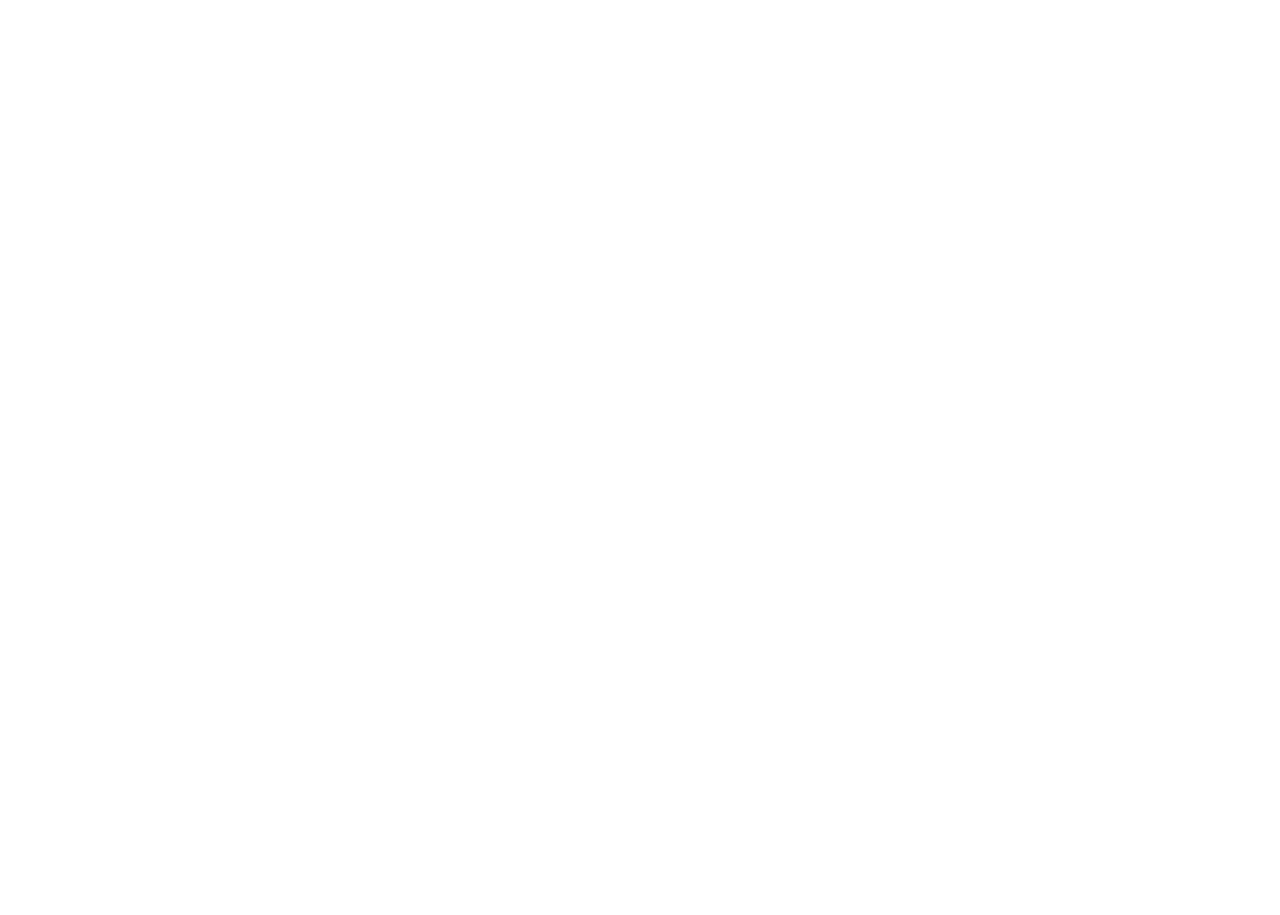
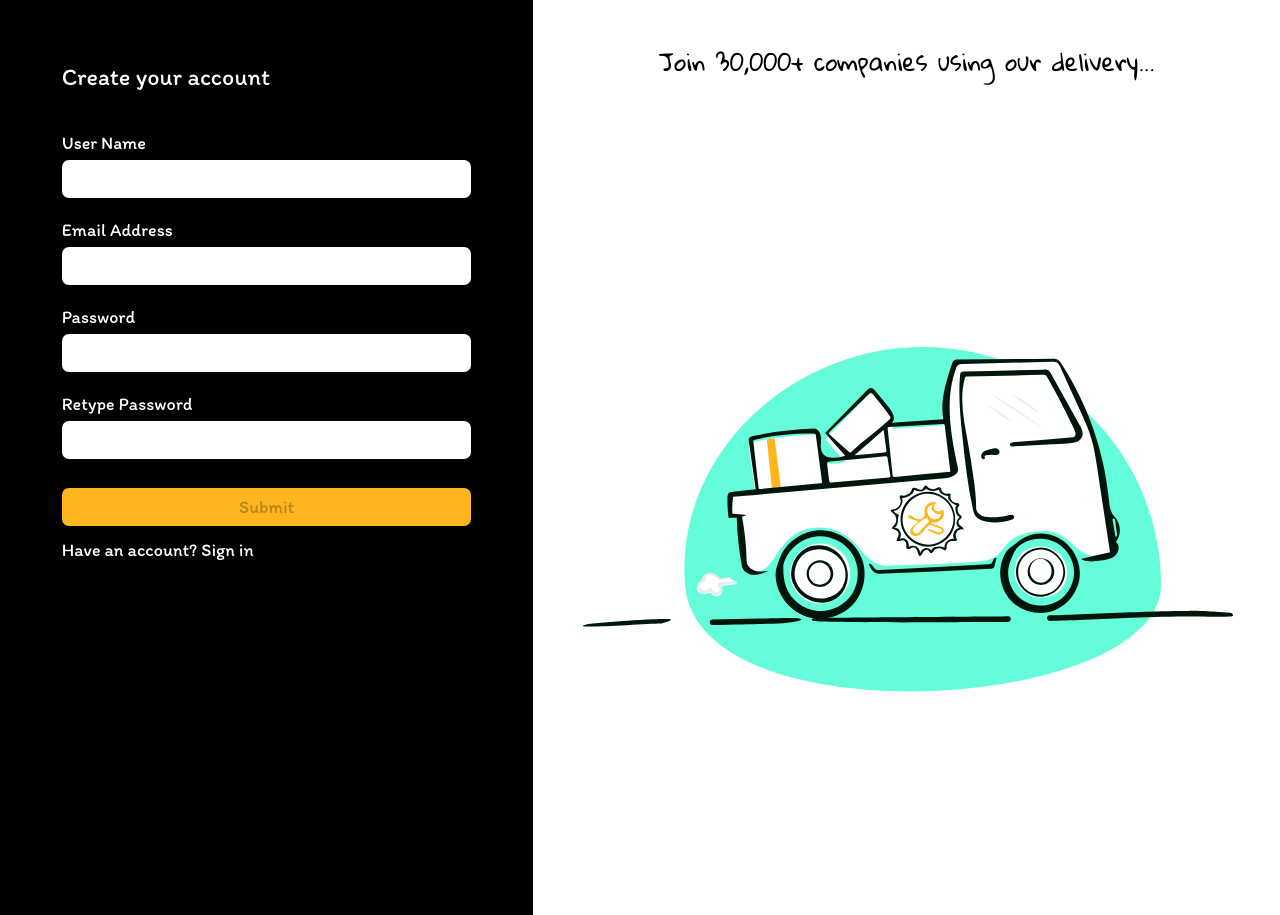
Before and after one commit to ike-njoku/unighana, an Angular app: page /login in a window 1280 px wide. Before the commit this address led to /. Before the commit the page ends 800 px from the top, so only its background shows below. Built offline with nearby package versions, Linux system fonts and the light colour scheme.

Commit message:
login route

```diff
--- a/src/app/app-routing.module.ts
+++ b/src/app/app-routing.module.ts
@@ -1,7 +1,7 @@
 import { NgModule } from '@angular/core';
 import { RouterModule, Routes } from '@angular/router';
 
-const routes: Routes = [ { path: 'register', loadChildren: () => import('./register/register.module').then(m => m.RegisterModule) }, { path: 'loader', loadChildren: () => import('./loader/loader.module').then(m => m.LoaderModule) }];
+const routes: Routes = [ { path: 'register', loadChildren: () => import('./register/register.module').then(m => m.RegisterModule) }, { path: 'loader', loadChildren: () => import('./loader/loader.module').then(m => m.LoaderModule) }, { path: 'login', loadChildren: () => import('./login/login.module').then(m => m.LoginModule) }];
 
 @NgModule({
   imports: [RouterModule.forRoot(routes)],
--- /dev/null
+++ b/src/app/login/login-routing.module.ts
@@ -0,0 +1,11 @@
+import { NgModule } from '@angular/core';
+import { RouterModule, Routes } from '@angular/router';
+import { LoginComponent } from './login.component';
+
+const routes: Routes = [{ path: '', component: LoginComponent }];
+
+@NgModule({
+  imports: [RouterModule.forChild(routes)],
+  exports: [RouterModule]
+})
+export class LoginRoutingModule { }
--- /dev/null
+++ b/src/app/login/login.component.css
@@ -0,0 +1 @@
+@import url('../register/register.component.css');
--- /dev/null
+++ b/src/app/login/login.component.html
@@ -0,0 +1,50 @@
+<div class="grid full-height">
+  <div class="col-5 pad-2 secondary-text form-container">
+    <form [formGroup]="signUpForm" class="grid pad-10">
+      <div class="col-12 header">
+        <h1>Create your account</h1>
+      </div>
+      <label for="userName" class="col-12" [class.field-error-color]="userName?.touched && userName?.errors">User
+        Name</label>
+      <input id="userName" type="text" formControlName="userName">
+      <label [class.field-error-color]="emailAddress?.touched && emailAddress?.errors" for="emailAddress"
+        class="col-12">Email Address</label>
+      <input id="emailAddress" type="email" formControlName="emailAddress">
+      <label [class.field-error-color]="password?.touched && password?.errors" for="password"
+        class="col-12">Password</label>
+      <input id="password" type="password" formControlName="password">
+      <div *ngIf="password?.value" class="col-12 hint">
+        <span [class.field-success-color]="passwordMatches('[A-Z]')">One capital letter, </span>
+        <span [class.field-success-color]="passwordMatches('[0-9]')">One number, </span>
+        <span [class.field-success-color]="passwordMatches('[!@#$%^&*(),.?:{}|<>]')">One special character</span>
+        <span class="float-right" [class.field-success-color]="password?.value?.length >= 6">{{password?.value?.length??
+          0}}/6</span>
+      </div>
+      <label
+        [class.field-error-color]="retypePassword?.value?.length > 0 && retypePassword?.value !== password?.value && retypePassword?.touched"
+        for="retypePasswordField" class="col-12">Retype Password</label>
+      <input type="password" id="retypePasswordField" formControlName="retypePassword">
+      <div *ngIf="retypePassword?.value?.length >0" class="col-12 hint">
+        <span
+          [class.field-success-color]="(password?.value === retypePassword?.value) && password?.value?.length > 0 ">same
+          as password field</span>
+      </div>
+      <button [disabled]="signUpForm.invalid" (click)="register()" class="col-12 primary-button">Submit<span
+          *ngIf="submitting">ting
+          <app-loader></app-loader>
+        </span>
+      </button>
+      <div class="col-12 mg-t-3">Have an account? Sign in</div>
+    </form>
+  </div>
+  <div class="col-7 text-center">
+    <div class="welcome-note secondary-font">
+      <h1>
+        <b>
+          Join 30,000+ companies using our delivery...
+        </b>
+      </h1>
+    </div>
+    <app-register-svg></app-register-svg>
+  </div>
+</div>
--- /dev/null
+++ b/src/app/login/login.component.ts
@@ -0,0 +1,66 @@
+import { Component, OnInit } from '@angular/core';
+import { FormBuilder, FormGroup, Validators } from '@angular/forms';
+import { ApiGatewayService } from '../api-gateway.service';
+import { CREATE_PASSWORD_REGEX } from '../constants';
+import { NotificationService } from '../pop-up-notifications/notification.service';
+
+@Component({
+  selector: 'app-login',
+  templateUrl: './login.component.html',
+  styleUrls: ['./login.component.css']
+})
+export class LoginComponent implements OnInit {
+
+  constructor(
+    private readonly formBuilder: FormBuilder,
+    private readonly apiService: ApiGatewayService,
+    private notificationService: NotificationService
+  ) { }
+
+  ngOnInit(): void {
+  }
+
+  signUpForm: FormGroup = this.formBuilder.group({
+    userName: [null, [Validators.required]],
+    emailAddress: [null, [Validators.email, Validators.required]],
+    password: [null, [Validators.required, Validators.pattern(CREATE_PASSWORD_REGEX)]],
+    retypePassword: [null, [Validators.required, Validators.pattern(CREATE_PASSWORD_REGEX)]]
+  })
+
+  submitting: boolean = false;
+
+  get userName() {
+    return this.signUpForm.get('userName');
+  }
+
+  get emailAddress() {
+    return this.signUpForm.get('emailAddress');
+  }
+
+  get password() {
+    return this.signUpForm.get('password');
+  }
+
+  get retypePassword() {
+    return this.signUpForm.get('retypePassword');
+  }
+
+  passwordMatches(pattern: string): boolean {
+    return this.password?.value?.match(RegExp(pattern));
+  }
+
+  register(): void {
+    this.submitting = true;
+    this.apiService.register(this.signUpForm.value)
+      .subscribe({
+        next: (response) => {
+          console.log(response);
+          this.submitting = false;
+        },
+        error: (error) => {
+          this.notificationService.pushMessage('Could not create account', 5000, 'error');
+          this.submitting = false;
+        }
+      })
+  }
+}
```
Also changed, not shown: src/app/login/login.module.ts (added, +24 -0 lines), 1 other file (tests, documents, lock files or other folders).
